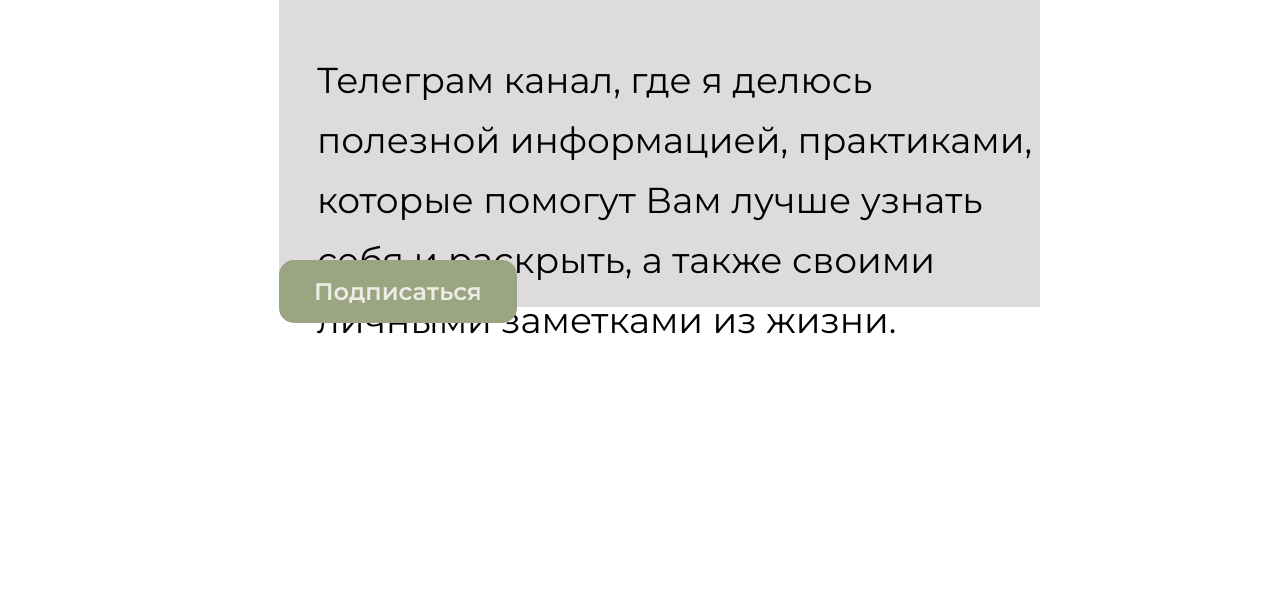
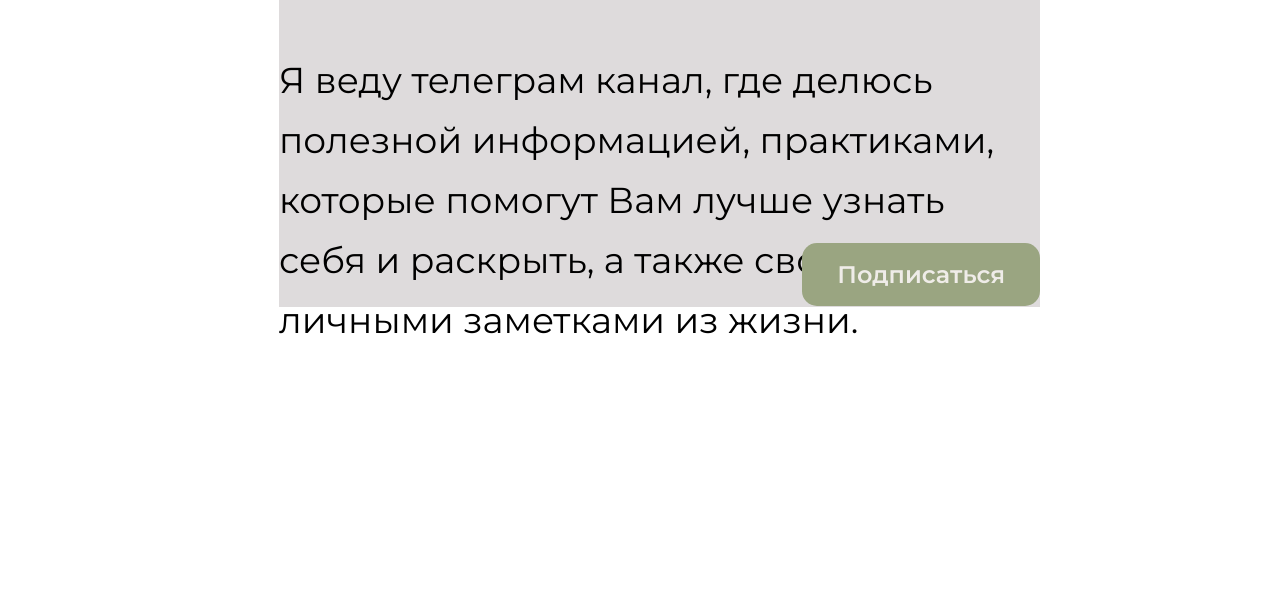
Before and after one commit to Natallia-Yarashevich/Olga-psychologist, a plain HTML site: page index.html in a window 1280 px wide. Shown: the part 106-718 px from the top of the page. Drawn offline with Linux system fonts and the light colour scheme.

Commit message:
add changes paragraf text and styles

```diff
--- a/assets/styles/scss/style.scss
+++ b/assets/styles/scss/style.scss
@@ -45,6 +45,7 @@
 }
 
 .blog {
+    position: relative;
     max-width: 1369px;
     height: 396px;
     background-color: $color-bg-main;
@@ -60,8 +61,7 @@
     line-height: 60px;
     letter-spacing: 0em;
     text-align: left;
-    margin-left: 38px;
-    margin-bottom: 29px;
+    margin-bottom: 12px;
     }
 
     .titleH2 {
@@ -76,6 +76,8 @@
 
     .btn{
         @include button-green;
+        position: absolute;
+        right: 0px;
     }
 }
 
--- a/index.html
+++ b/index.html
@@ -78,7 +78,7 @@
             <!-- весь контент здесь -->
             <section class="blog">
             <h2 class="titleH2">Мой блог</h2>
-            <p class="blog__paragraf">Телеграм канал, где я делюсь полезной информацией, практиками, которые помогут Вам лучше узнать себя и раскрыть, а также своими личными заметками из жизни.
+            <p class="blog__paragraf">Я веду телеграм канал, где делюсь полезной информацией, практиками, которые помогут Вам лучше узнать себя и раскрыть, а также своими личными заметками из жизни.
             </p>
             <button class="btn button-green">Подписаться</button>
         </section>
```
Also changed, not shown: assets/styles/css/style.css.
